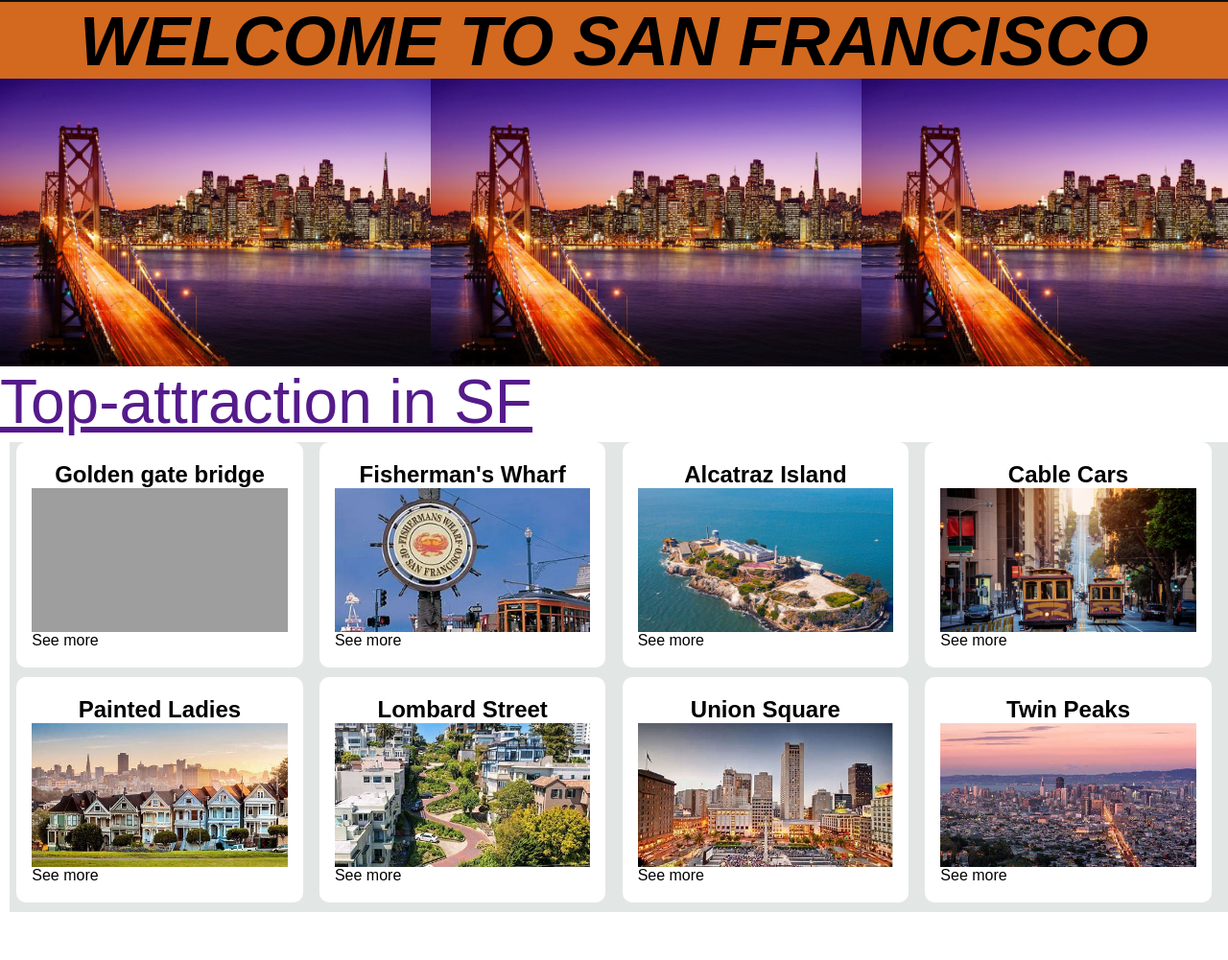
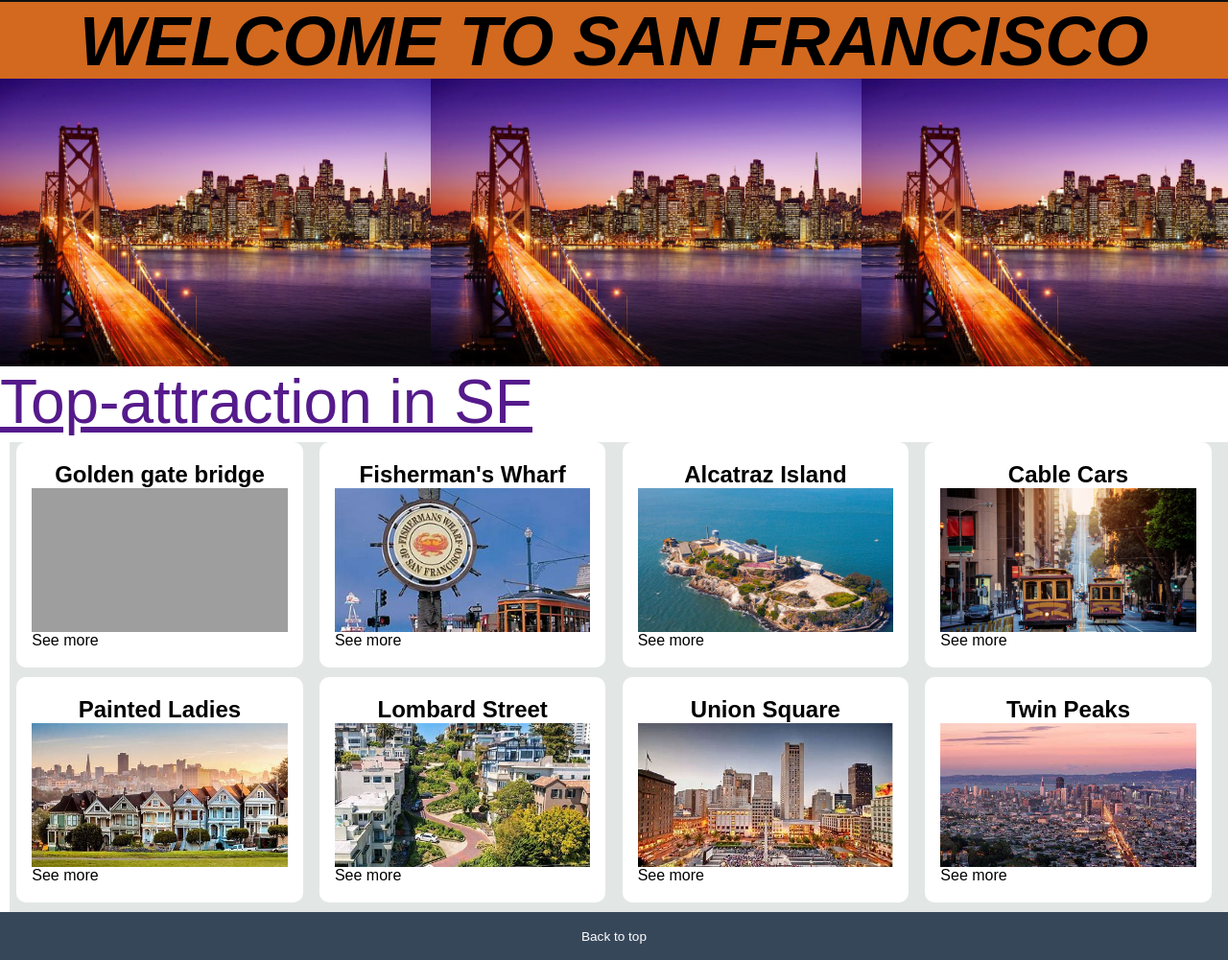
Before and after one commit to Akashgoyal55/Group_Project_2, a plain HTML site: page Group_Project_2/index.html in a window 1280 px wide. Shown: the part 58-1059 px from the top of the page at 96% size. Before the commit the page ends 1009 px from the top, so only its background shows below. Drawn offline with Linux system fonts and the light colour scheme; grey boxes are pictures that could not be loaded.

Commit message:
adding footer page

```diff
--- a/Group_Project_2/index.html
+++ b/Group_Project_2/index.html
@@ -104,6 +104,14 @@
     </div>
 
 
+<!--FOOTER-->
+<footer>
+  <div class="foot-panel-1">
+    Back to top
+  </div>
+</footer>
+
+
 </body>
 
 
--- a/Group_Project_2/style.css
+++ b/Group_Project_2/style.css
@@ -169,3 +169,15 @@
     color: aqua;
     font-size: 3rem;
   }
+
+
+  /*FOOTER PAGE*/
+  .foot-panel-1{
+    background-color: #37475a;
+    color: white;
+    height: 50px;
+    display: flex;
+    justify-content: center;
+    align-items: center;
+    font-size: 0.85rem;
+  }
```
